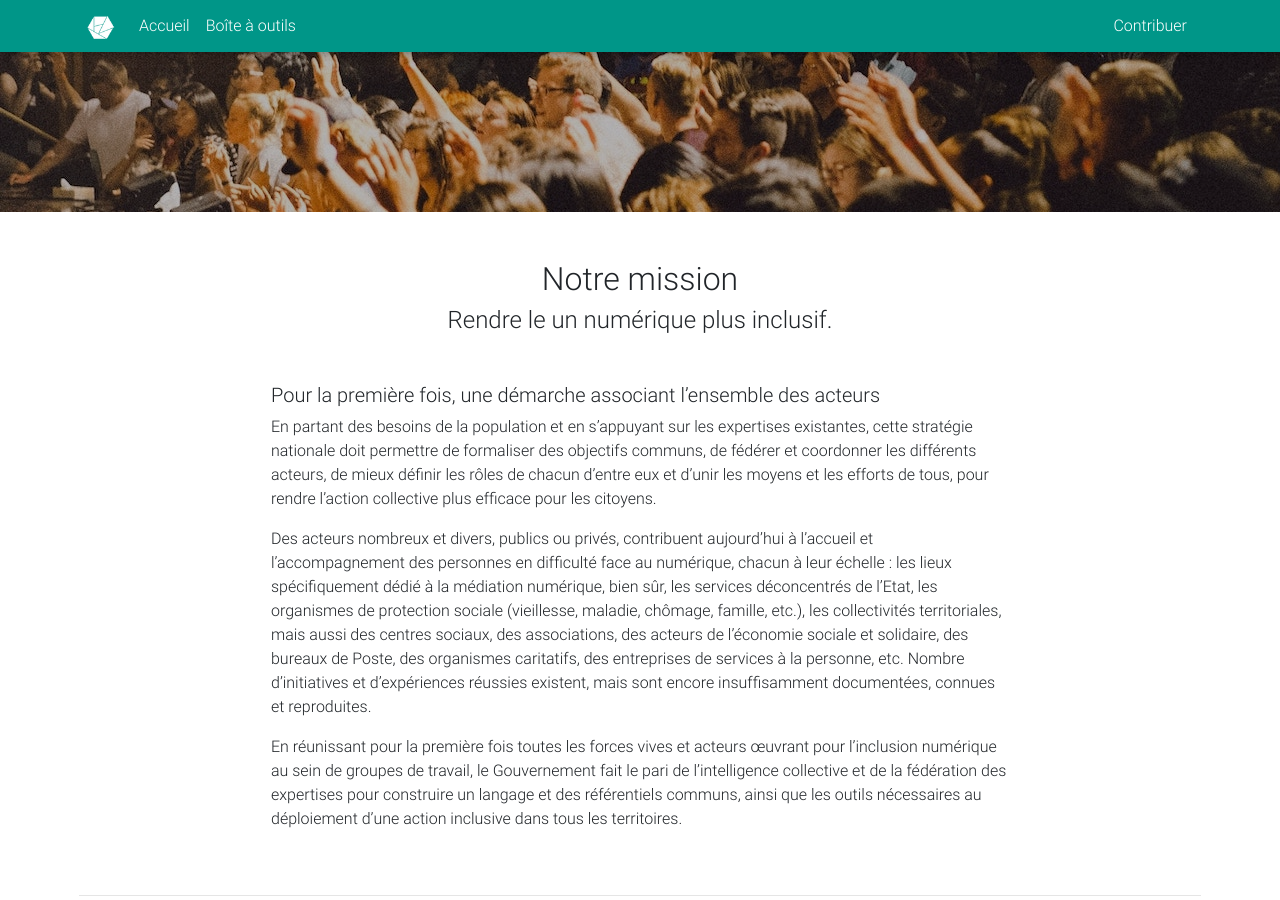
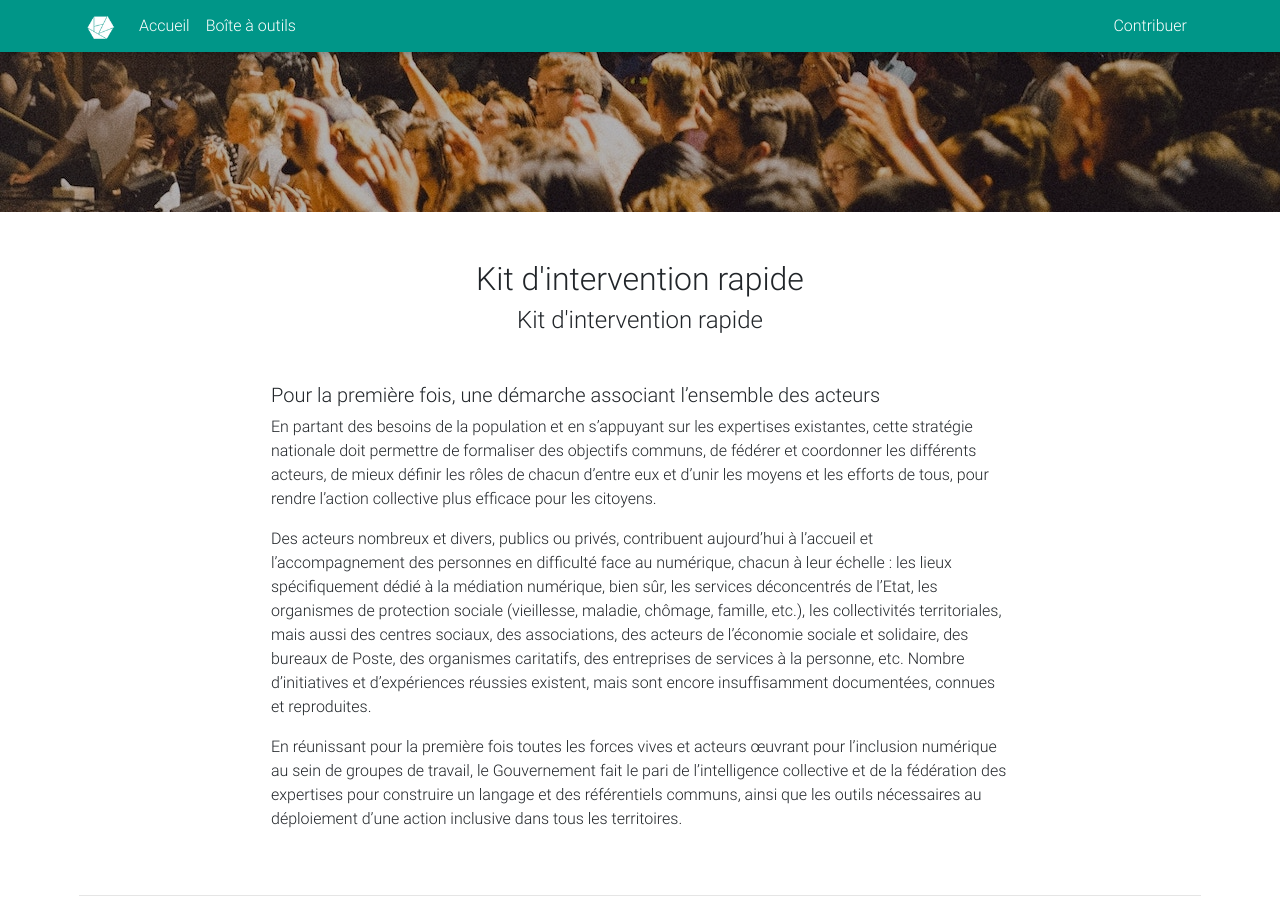
Before and after one commit to SocieteNumerique/kit, a Jekyll site: the page built from index.html, in a window 1280 px wide and 900 px high, scrolled down 688 px. Built offline with Jekyll 4.4.1, drawn with Linux system fonts in a browser that asks for light colours; some of the changed text lies outside the part shown.

Commit message:
Remove old files

```diff
--- a/_config.yml
+++ b/_config.yml
@@ -1,5 +1,5 @@
-title: Numérique inclusif
-description: Construisez votre stratégie locale pour un numérique inclusif
+title: Kit d'intervention rapide
+description: Kit d'intervention
 author: Société numérique
 twitter:
   username: missionsonum
@@ -18,12 +18,6 @@
 # Build settings
 markdown: kramdown
 
-collections:
-  topics:
-    output: true
-
-number_of_season: 3
-
 plugins:
   - jekyll-seo-tag
   - jekyll-sitemap
--- a/index.html
+++ b/index.html
@@ -11,8 +11,8 @@
        <section id="home">
          <div class="row">
            <div class="col-md-8 offset-md-2 my-4">
-             <h2 class="text-center">Notre mission</h2>
-             <h4 class="text-center mb-5">Rendre le un numérique plus inclusif.</h4>
+             <h2 class="text-center">Kit d'intervention rapide</h2>
+             <h4 class="text-center mb-5">Kit d'intervention rapide</h4>
              <h5>Pour la première fois, une démarche associant l’ensemble des acteurs</h5>
              <p>En partant des besoins de la population et en s’appuyant sur les expertises existantes, cette stratégie nationale doit permettre de formaliser des objectifs communs, de fédérer et coordonner les différents acteurs, de mieux définir les rôles de chacun d’entre eux et d’unir les moyens et les efforts de tous, pour rendre l’action collective plus efficace pour les citoyens.</p>
              <p>Des acteurs nombreux et divers, publics ou privés, contribuent aujourd’hui à l’accueil et l’accompagnement des personnes en difficulté face au numérique, chacun à leur échelle : les lieux spécifiquement dédié à la médiation numérique, bien sûr, les services déconcentrés de l’Etat, les organismes de protection sociale (vieillesse, maladie, chômage, famille, etc.), les collectivités territoriales, mais aussi des centres sociaux, des associations, des acteurs de l’économie sociale et solidaire, des bureaux de Poste, des organismes caritatifs, des entreprises de services à la personne, etc. Nombre d’initiatives et d’expériences réussies existent, mais sont encore insuffisamment documentées, connues et reproduites.</p>
@@ -24,59 +24,10 @@
        <hr class="my-4">
 
        <section id="toolbox">
-         <h2 class="text-center">Boîte à outils</h2>
-         <p class="text-center">Retrouvez-ici les outils pour créer votre stratégie</p>
+         <h2 class="text-center">Kit</h2>
+         <p class="text-center">kat</p>
             <div class="row">
-              {% for item in site.topics %}
-                  <div class="col-lg-3 col-md-6 my-4">
-                    <!--Card-->
-                      <div class="card">
-                        <!--Card image-->
-                        <div class="view overlay hm-white-slight hm-zoom">
-                            {% if item.image %}
-                            <img
-                                class="img-fluid"
-                                src="{{ site.url }}/images/topics/{{ item.image }}"
-                                alt="projet-{{ item.title }}"
-                                srcset="
-                                    {{ site.url }}/images/topics/900/{{ item.image }} 900w,
-                                    {{ site.url }}/images/topics/450/{{ item.image }} 450w"
-                                sizes="
-                                    (max-width: 991px) 100vw,
-                                    20vw">
-                            </img>
-                            {% else %}
-                            <img
-                                class="img-fluid"
-                                src="{{ site.url }}/images/topics/{{ item.image }}"
-                                alt="projet-{{ item.title }}"
-                                srcset="
-                                    {{ site.url }}/images/topics/900/default.jpg 900w,
-                                    {{ site.url }}/images/topics/450/default.jpg 450w"
-                                sizes="
-                                    (max-width: 991px) 100vw,
-                                    20vw">
-                            </img>
-                            {% endif %}
-                            <a href="{{ item.url }}">
-                                <div class="mask"></div>
-                            </a>
-                        </div>
 
-                        <!--Card content-->
-                        <div class="card-body">
-                            <!--Title-->
-                            <h4 class="card-title">{{ item.title }}</h4>
-                            <!--Text-->
-                            <p class="card-text">{{ item.description }}</p>
-                            <a href="{{ item.url }}" class="mdb-color-text mt-1 d-flex flex-row-reverse">
-                              <h5 class="waves-effect p-2">En savoir plus <i class="fa fa-chevron-right"></i></h5>
-                            </a>
-                        </div>
-                    </div>
-                    <!--/.Card-->
-                  </div>
-              {% endfor %}
             </div>
         </section>
         </div>
```
Also changed, not shown: other parts of index.html (+2 -2 lines).
